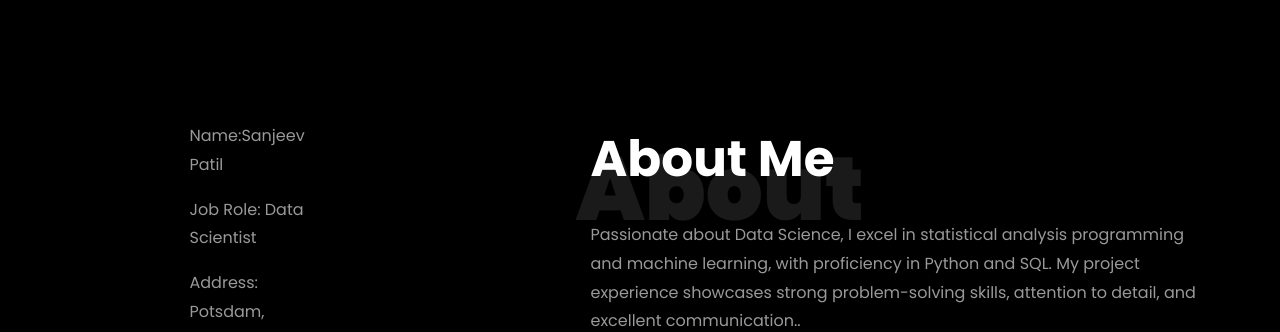
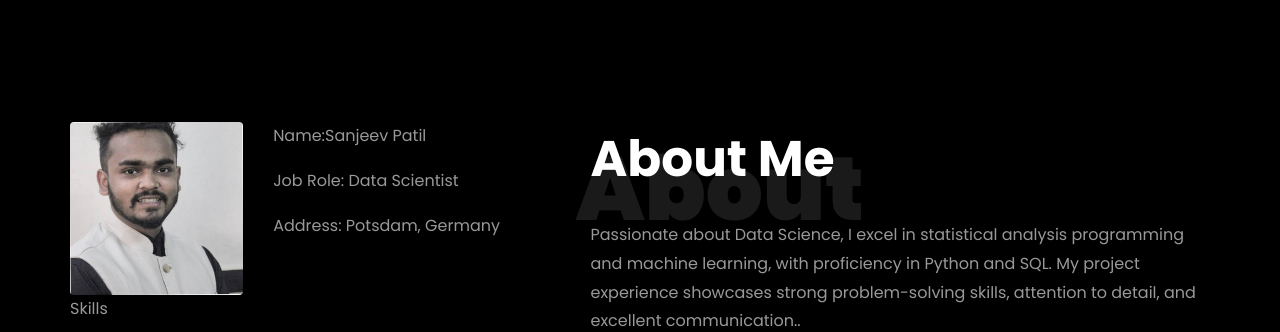
Before and after one commit to MLWizard-93/MLWizard.github.io, a plain HTML site: page index.html in a window 1280 px wide. Shown: the part 740-1072 px from the top of the page. Drawn offline with Linux system fonts and the light colour scheme; files whose address does not match are found by name.

Commit message:
Update index.html

```diff
--- a/index.html
+++ b/index.html
@@ -174,7 +174,7 @@
 								<div class="row">
 									<div class="col-sm-6 col-md-5">
 									  <div class="about-img">
-										<img src="images/images/about-me.png" class="img-fluid rounded b-shadow-a" alt="">
+										<img src="images/about-me.png" class="img-fluid rounded b-shadow-a" alt="">
 									  </div>
 									</div>
 									<!-- Details next to profile image -->
```
